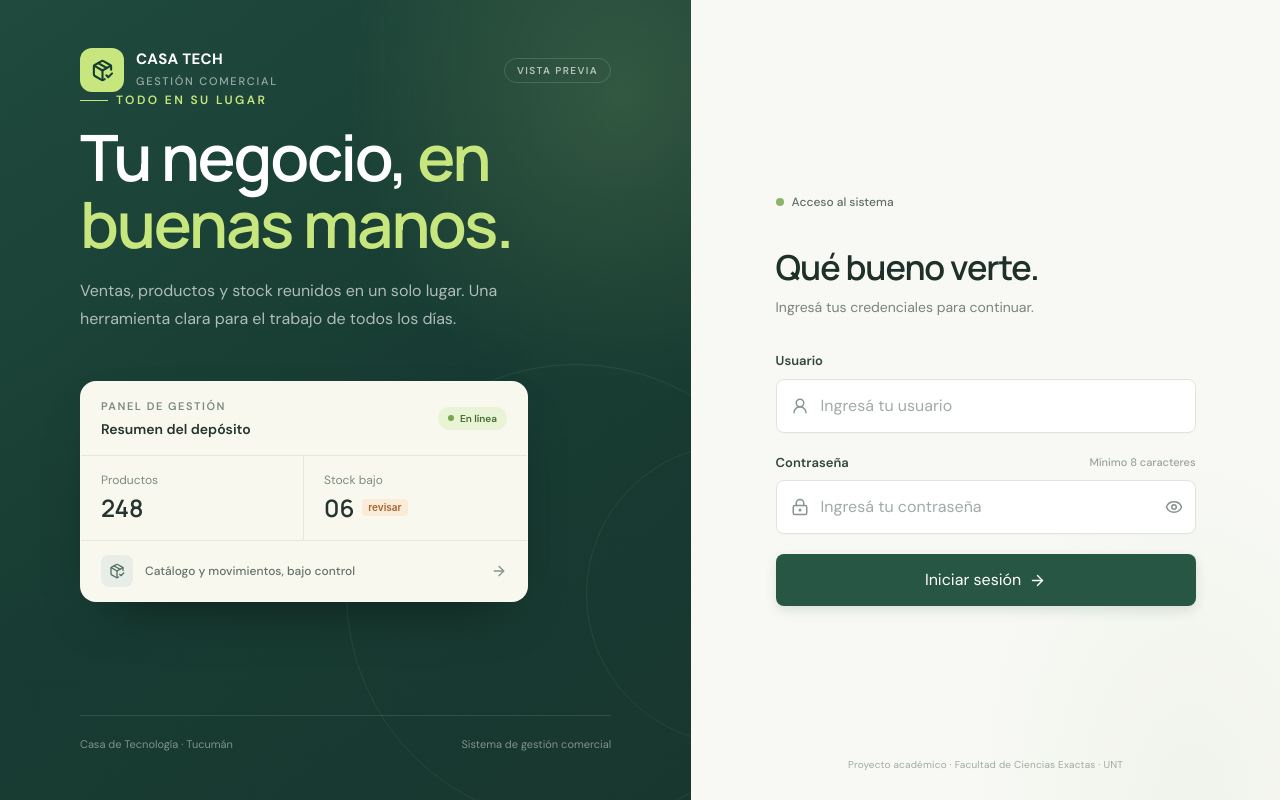
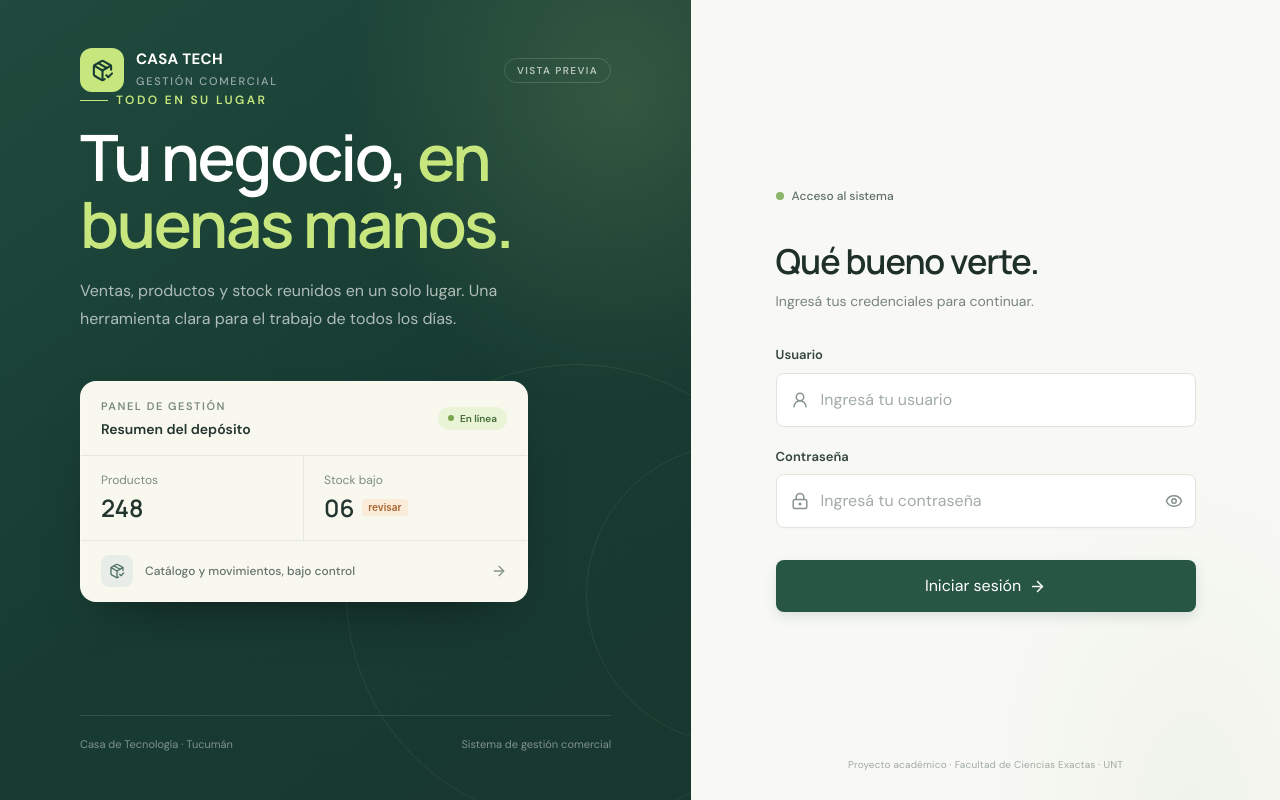
Before and after one commit to tomatorivera/chiga-tech, a React (Vite) app in the folder frontend/: page /login in a window 1280 px wide. Built offline with nearby package versions, Linux system fonts and the light colour scheme.

Commit message:
feat(frontend): conectar el formulario de login con errores y estado de envío

```diff
--- a/frontend/src/features/auth/components/LoginForm.tsx
+++ b/frontend/src/features/auth/components/LoginForm.tsx
@@ -1,18 +1,26 @@
-import { useState, type SubmitEvent } from "react";
-import { ArrowRight, Eye, EyeOff, LockKeyhole, ShieldCheck, UserRound } from "lucide-react";
+import { useActionState, useState } from "react";
+import {
+  ArrowRight,
+  CircleAlert,
+  Eye,
+  EyeOff,
+  LoaderCircle,
+  LockKeyhole,
+  UserRound,
+} from "lucide-react";
+import { loginAction } from "../actions/login.action";
 
 export function LoginForm() {
   const [showPassword, setShowPassword] = useState(false);
-  const [notice, setNotice] = useState("");
+  const [state, formAction, isPending] = useActionState(loginAction, { status: "idle" });
 
-  function handleSubmit(event: SubmitEvent<HTMLFormElement>) {
-    event.preventDefault();
-    setNotice("Formulario validado. El acceso se habilitará al conectar el backend.");
-  }
+  const errorState = state.status === "error" ? state : undefined;
+  const fieldErrors = isPending ? undefined : errorState?.fieldErrors;
+  const message = isPending ? undefined : errorState?.message;
 
   return (
     <>
-      <form id="login-form" className="mt-8 space-y-5" onSubmit={handleSubmit}>
+      <form id="login-form" className="mt-8 space-y-5" action={formAction} noValidate>
         <div>
           <label htmlFor="username" className="mb-2 block text-[13px] font-semibold text-[#34463e]">
             Usuario
@@ -25,21 +33,23 @@ export function LoginForm() {
               type="text"
               autoComplete="username"
               placeholder="Ingresá tu usuario"
-              required
-              minLength={4}
-              maxLength={50}
+              defaultValue={errorState?.previousValues?.username}
+              aria-invalid={Boolean(fieldErrors?.username)}
+              aria-describedby={fieldErrors?.username ? "username-error" : undefined}
               className="login-input w-full rounded-lg border bg-white py-3.5 pl-11 pr-4 text-sm text-[#26372f] outline-none transition"
             />
           </div>
+          {fieldErrors?.username && (
+            <p id="username-error" className="field-error mt-1.5 text-xs" role="alert">
+              {fieldErrors.username}
+            </p>
+          )}
         </div>
 
         <div>
-          <div className="mb-2 flex items-center justify-between">
-            <label htmlFor="password" className="block text-[13px] font-semibold text-[#34463e]">
+          <label htmlFor="password" className="mb-2 block text-[13px] font-semibold text-[#34463e]">
             Contraseña
           </label>
-            <span className="text-[11px] font-medium text-[#9aa39d]">Mínimo 8 caracteres</span>
-          </div>
           <div className="field-wrap relative">
             <LockKeyhole className="field-icon" size={18} aria-hidden="true" />
             <input
@@ -48,8 +58,8 @@ export function LoginForm() {
               type={showPassword ? "text" : "password"}
               autoComplete="current-password"
               placeholder="Ingresá tu contraseña"
-              required
-              minLength={8}
+              aria-invalid={Boolean(fieldErrors?.password)}
+              aria-describedby={fieldErrors?.password ? "password-error" : undefined}
               className="login-input w-full rounded-lg border bg-white py-3.5 pl-11 pr-12 text-sm text-[#26372f] outline-none transition"
             />
             <button
@@ -62,28 +72,43 @@ export function LoginForm() {
               {showPassword ? <EyeOff size={18} /> : <Eye size={18} />}
             </button>
           </div>
+          {fieldErrors?.password && (
+            <p id="password-error" className="field-error mt-1.5 text-xs" role="alert">
+              {fieldErrors.password}
+            </p>
+          )}
         </div>
 
         <button
-          className="submit-button group flex w-full items-center justify-center gap-2 rounded-lg px-5 py-3.5 text-sm font-semibold text-white transition focus-visible:outline-2 focus-visible:outline-offset-3 focus-visible:outline-[#315d4a]"
+          className="submit-button group flex w-full items-center justify-center gap-2 rounded-lg mt-8 px-5 py-3.5 text-sm font-semibold text-white transition focus-visible:outline-2 focus-visible:outline-offset-3 focus-visible:outline-[#315d4a]"
           type="submit"
+          disabled={isPending}
         >
+          {isPending ? (
+            <>
+              <LoaderCircle className="animate-spin" size={17} aria-hidden="true" />
+              Iniciando sesión...
+            </>
+          ) : (
+            <>
               Iniciar sesión
               <ArrowRight
                 className="transition-transform group-hover:translate-x-1"
                 size={17}
                 aria-hidden="true"
               />
+            </>
+          )}
         </button>
       </form>
 
-      {notice && (
+      {message && (
         <p
-          className="mt-4 flex items-start gap-2 rounded-lg border border-[#dce8d4] bg-[#f2f7ec] px-3.5 py-3 text-xs leading-5 text-[#45633d]"
-          role="status"
+          className="mt-4 flex items-start gap-2 rounded-lg border border-[#efd6cf] bg-[#fbf2ef] px-3.5 py-3 text-xs leading-5 text-[#8f3a2c]"
+          role="alert"
         >
-          <ShieldCheck className="mt-0.5 shrink-0" size={16} aria-hidden="true" />
-          {notice}
+          <CircleAlert className="mt-0.5 shrink-0" size={16} aria-hidden="true" />
+          {message}
         </p>
       )}
     </>
--- a/frontend/src/index.css
+++ b/frontend/src/index.css
@@ -121,6 +121,18 @@ button {
   box-shadow: 0 0 0 3px rgba(100, 138, 112, 0.13);
 }
 
+.login-input[aria-invalid="true"] {
+  border-color: #c4604d;
+}
+
+.login-input[aria-invalid="true"]:focus {
+  box-shadow: 0 0 0 3px rgba(196, 96, 77, 0.14);
+}
+
+.field-error {
+  color: #a13d2d;
+}
+
 .submit-button {
   background: #285644;
   box-shadow: 0 5px 12px rgba(34, 77, 58, 0.13);
@@ -129,6 +141,12 @@ button {
 .submit-button:hover {
   background: #204b3a;
   box-shadow: 0 7px 16px rgba(34, 77, 58, 0.18);
+}
+
+.submit-button:disabled {
+  background: #557868;
+  box-shadow: none;
+  cursor: wait;
 }
 
 .skip-link {
```
Lines whose indentation alone changed are shown as unchanged.
